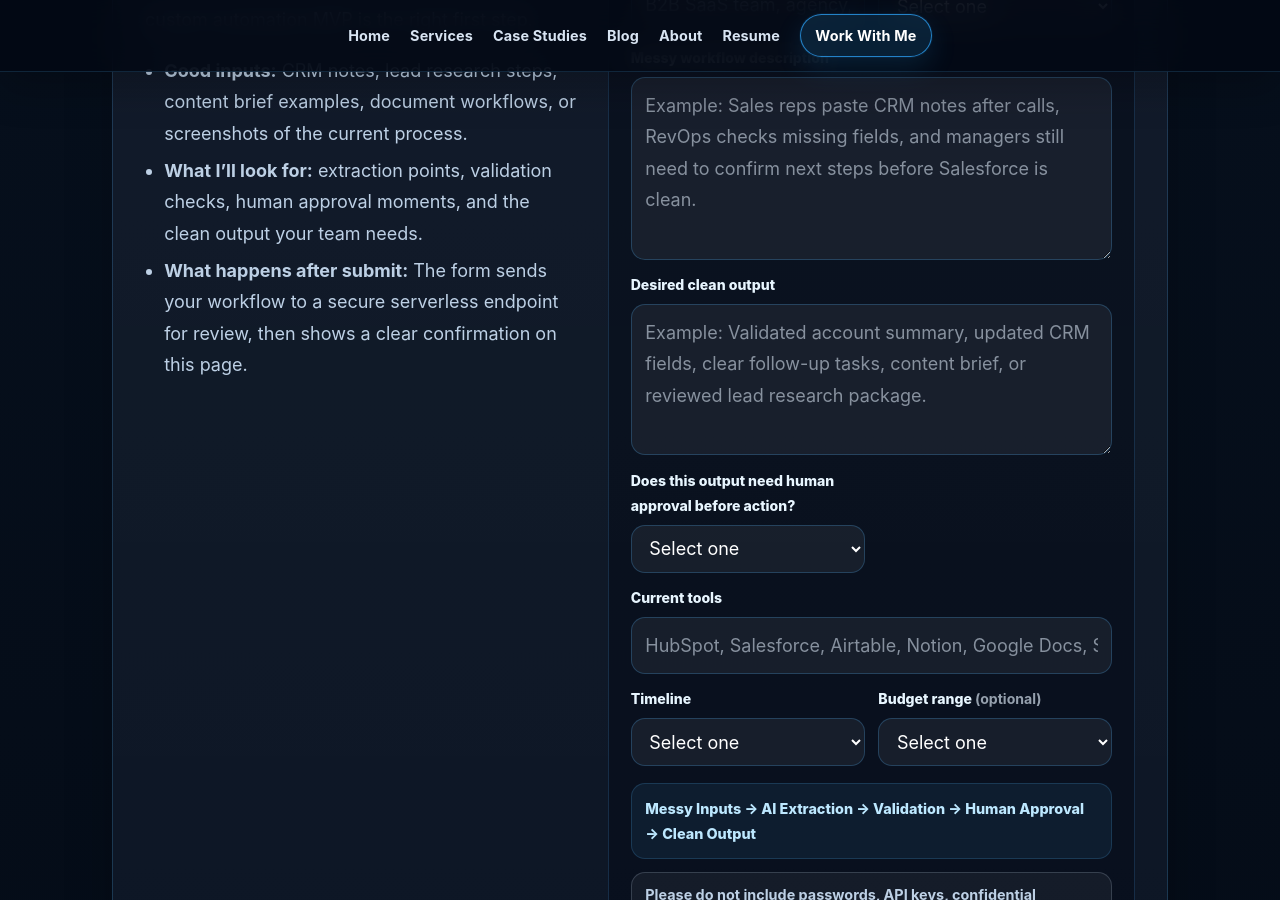
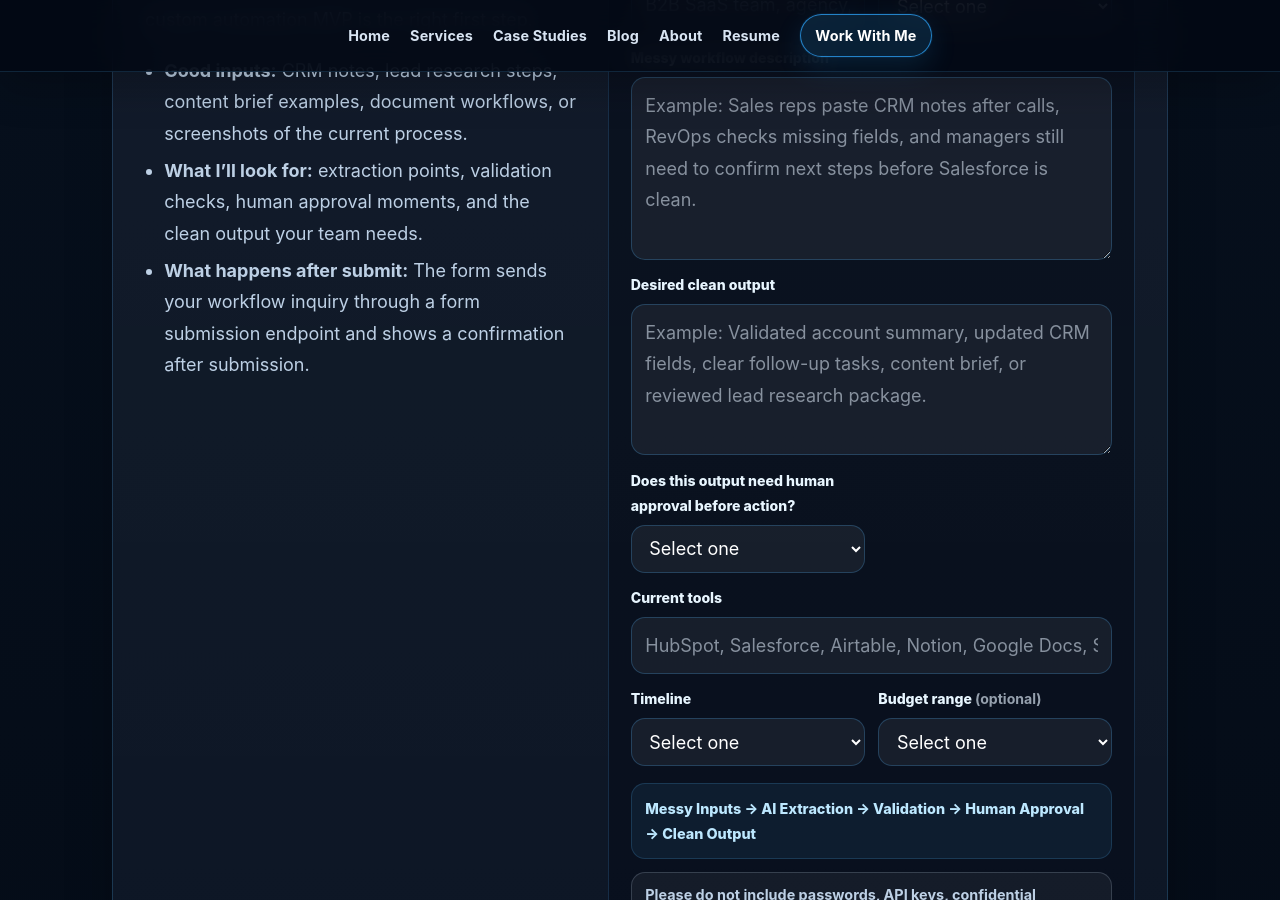
Before and after one commit to mahadevupadhyayula/mahadevupadhyayula.github.io, a Jekyll site: the page built from work-with-me.md, in a window 1280 px wide and 900 px high, scrolled down 2537 px. Built offline with Jekyll 4.4.1, drawn with Linux system fonts in a browser that asks for light colours.

Commit message:
Use safer form submission wording

```diff
--- a/work-with-me.md
+++ b/work-with-me.md
@@ -87,7 +87,7 @@ permalink: /work-with-me/
     <ul class="contact-list">
       <li><strong>Good inputs:</strong> CRM notes, lead research steps, content brief examples, document workflows, or screenshots of the current process.</li>
       <li><strong>What I’ll look for:</strong> extraction points, validation checks, human approval moments, and the clean output your team needs.</li>
-      <li><strong>What happens after submit:</strong> The form sends your workflow to a secure serverless endpoint for review, then shows a clear confirmation on this page.</li>
+      <li><strong>What happens after submit:</strong> The form sends your workflow inquiry through a form submission endpoint and shows a confirmation after submission.</li>
     </ul>
   </div>
 
@@ -423,7 +423,7 @@ permalink: /work-with-me/
       var errors = validateForm();
 
       if (endpoint.indexOf('YOUR_SUPABASE_PROJECT_REF') !== -1) {
-        errors.push({ field: 'workflow_type', message: 'The workflow inquiry endpoint needs the deployed Supabase Function URL.' });
+        errors.push({ field: 'workflow_type', message: 'The form submission endpoint needs the deployed Supabase Function URL.' });
       }
 
       if (errors.length > 0) {
@@ -446,7 +446,7 @@ permalink: /work-with-me/
       })
         .then(function (response) {
           return response.json().catch(function () {
-            return { success: false, message: 'The endpoint returned an unreadable response.' };
+            return { success: false, message: 'The form submission endpoint returned an unreadable response.' };
           }).then(function (body) {
             return { ok: response.ok, body: body };
           });
@@ -466,7 +466,7 @@ permalink: /work-with-me/
           showConfirmation(getValue('workflow_type'));
         })
         .catch(function () {
-          setStatus('I could not reach the workflow inquiry endpoint. Please try again shortly.', 'error');
+          setStatus('I could not reach the form submission endpoint. Please try again shortly.', 'error');
         })
         .finally(function () {
           if (submitButton) {
```
